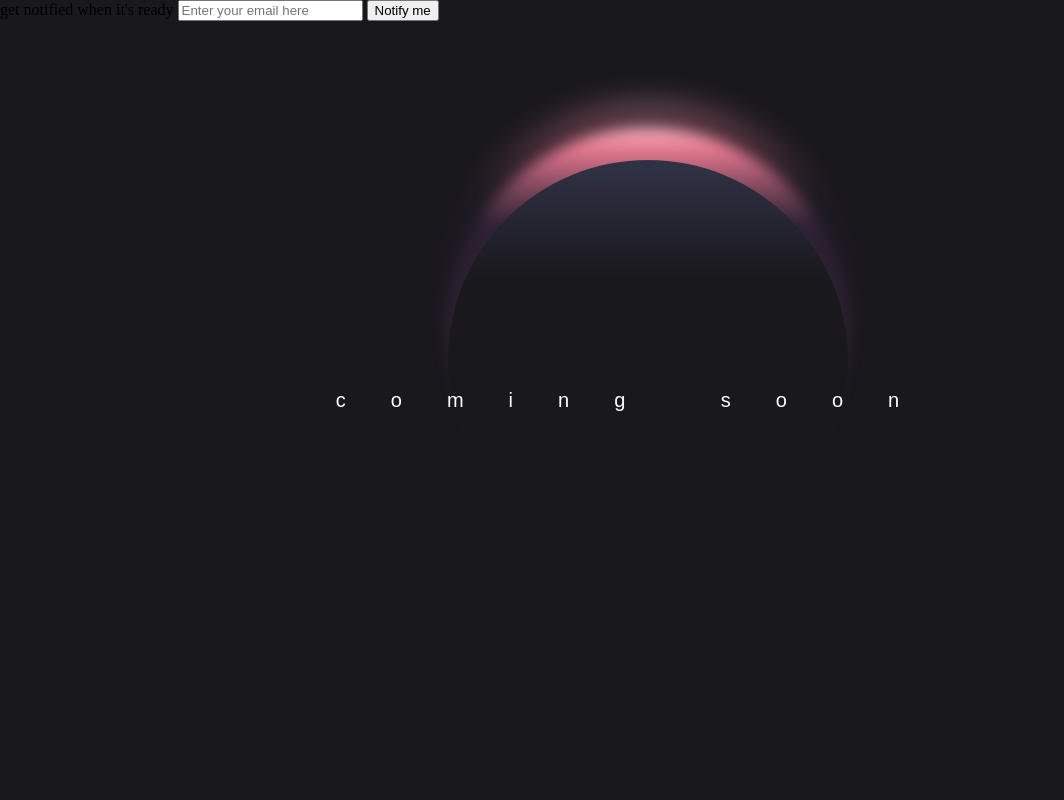
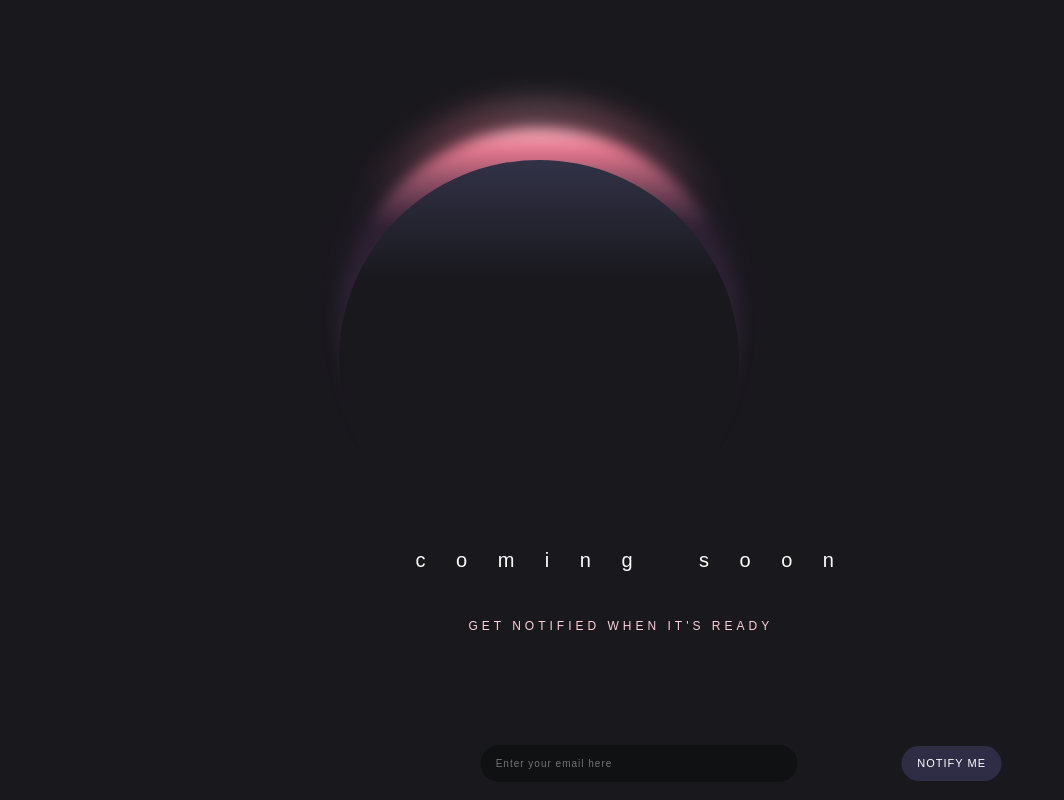
Before and after one commit to StanislavFedyna/Coming-Soon-Page-Design, a plain HTML site: page src/index.html in a window 1280 px wide. Shown: the whole page, without its empty margins (0-1064 px from the left). Drawn offline with Linux system fonts and the light colour scheme; a web font is replaced by a local one.

Commit message:
added styles for components:notify,field(input and button). Will fix problem with resize

```diff
--- a/src/css/main.css
+++ b/src/css/main.css
@@ -1,4 +1,5 @@
 body {
+  overflow: hidden;
   margin: 0;
   padding: 0;
   background-color: #19181d;
@@ -7,7 +8,7 @@ body {
 .circle {
   position: absolute;
   top: 20%;
-  left: 35%;
+  left: 26.5%;
   width: 400px;
   height: 400px;
   border-radius: 50%;
@@ -39,9 +40,66 @@ body {
   font-family: sans-serif;
   font-size: 20px;
   position: absolute;
-  top: 50%;
+  top: 70%;
   left: 50%;
   transform: translate(-50%, -50%);
-  letter-spacing: 45px;
+  letter-spacing: 30.5px;
   color: white;
 }
+
+.notify {
+  font-family: sans-serif;
+  font-size: 12px;
+  position: absolute;
+  bottom: 20%;
+  left: 48.5%;
+  transform: translate(-50%, -50%);
+  letter-spacing: 4px;
+  text-transform: uppercase;
+  color: #ffd1da;
+}
+
+.field {
+  position: absolute;
+  bottom: 1%;
+  left: 54%;
+  transform: translateX(-50%);
+}
+
+.field input {
+  font-family: sans-serif;
+  font-size: 10px;
+  width: 300px;
+  height: 35px;
+  margin-bottom: 10px;
+  padding-left: 15px;
+  letter-spacing: 1px;
+  color: white;
+  border: none;
+  border-radius: 35px;
+  outline: none;
+  background-color: #101113;
+}
+
+.field button {
+  font-family: sans-serif;
+  font-size: 11px;
+  position: relative;
+  z-index: 999;
+  left: 100px;
+  width: 100px;
+  height: 35px;
+  cursor: pointer;
+  transition: all 1s ease 0s;
+  letter-spacing: 1px;
+  text-transform: uppercase;
+  color: white;
+  border: none;
+  border-radius: 35px;
+  outline: none;
+  background-color: #2e2d45;
+}
+
+.field button:hover {
+  background-color: #945261;
+}
```
